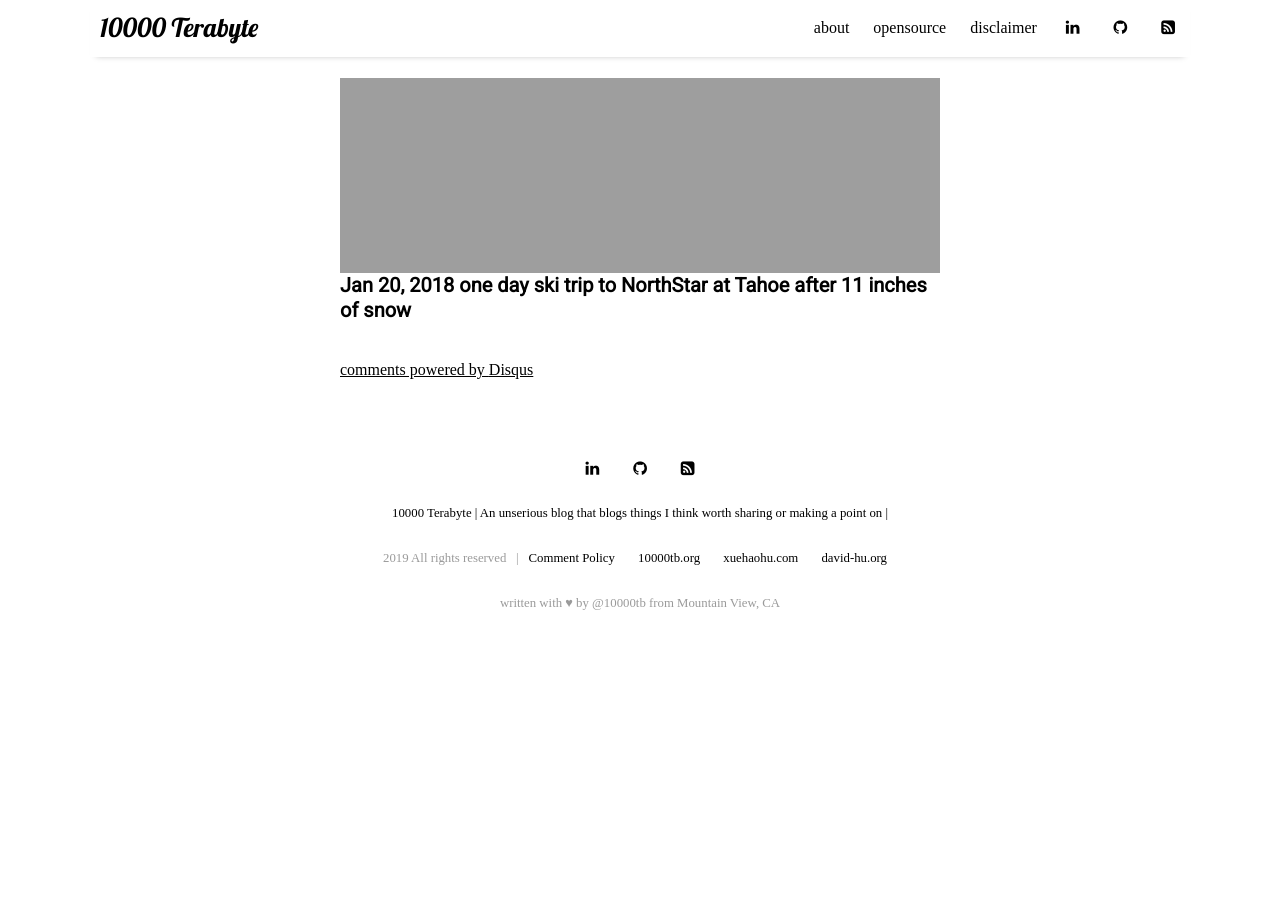
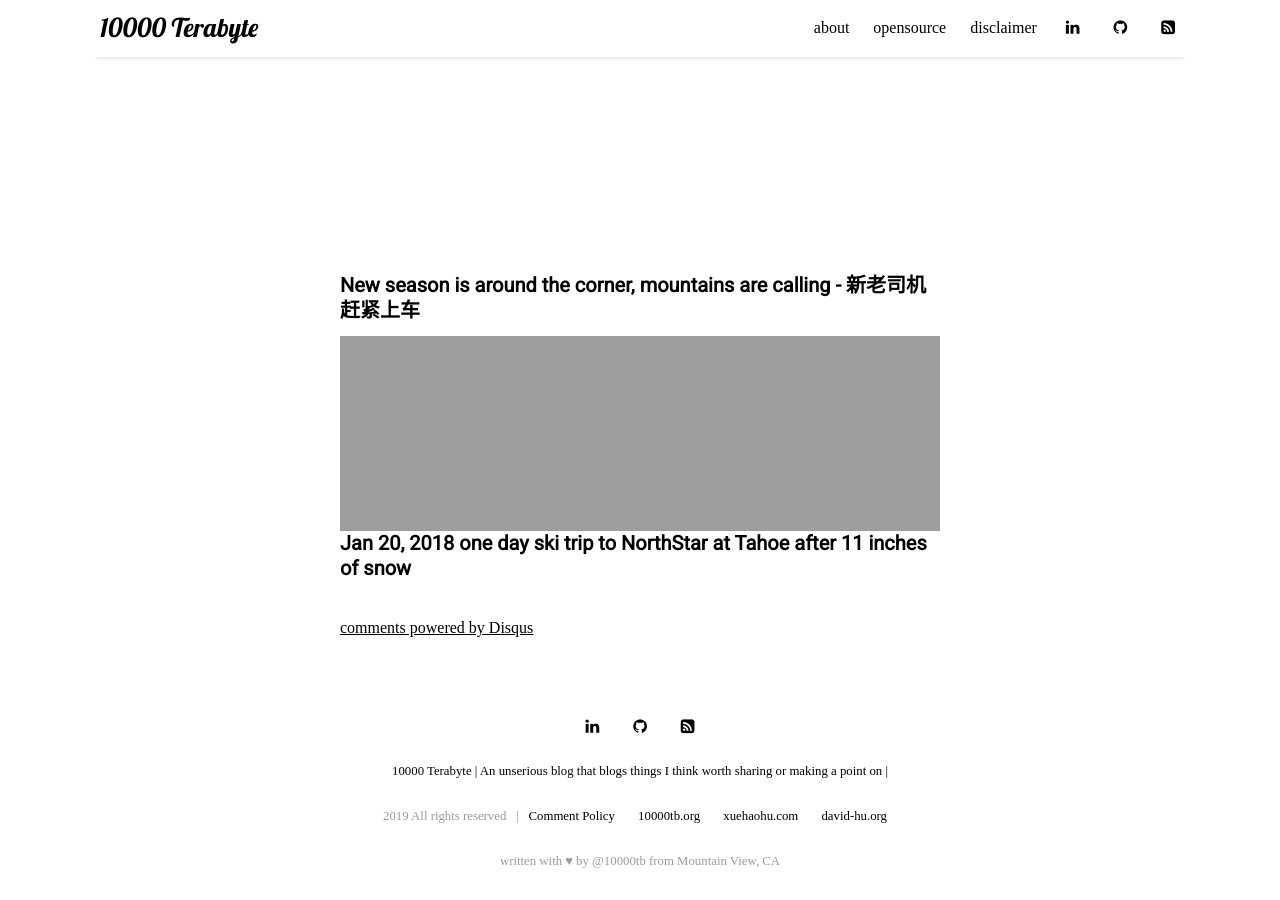
Before and after one commit to 10000TB/10000TB.github.io, a Jekyll site: the page built from _posts/2017-12-26-Ski-Trip-at-Tahoe-California.md, in a window 1280 px wide and 900 px high, scrolled down 894 px. Built offline with Jekyll 4.4.1, drawn with Linux system fonts in a browser that asks for light colours; nearby versions of some CDN libraries; some web fonts are replaced; comment, search, counter and statistics services are not loaded; before the commit the page ends 1536 px from its top, so only the background shows below that; some of the changed lines change nothing that is shown.

Commit message:
[new post]  new season is around the corner.

```diff
--- a/_posts/2017-12-26-Ski-Trip-at-Tahoe-California.md
+++ b/_posts/2017-12-26-Ski-Trip-at-Tahoe-California.md
@@ -2,7 +2,7 @@
 layout: "post"
 title: "Dec 2017 Ski Trip at Tahoe, California"
 comments: true
-categories: Ski
+categories: ski
 tags: [ski, tahoe]
 image: tahoe_ski_down_hill_screenshot.png
 ---
--- /dev/null
+++ b/_posts/2019-11-27-new-season-coming-get-ready.md
@@ -0,0 +1,31 @@
+---
+layout: "post"
+title: "New season is around the corner, mountains are calling - 新老司机赶紧上车"
+categories: ski
+tags: [newseason, epic, ski, trip, planning]
+---
+
+It is that time again in the year, skiing/snowboarding time! Tahoe ski resorts' opening days
+are around the corner. Epic resorts like Heavenly is set to open on this Thursday, Kirkwood
+and Northstar on Friday. I have not checked IKON resorts, but they likely open around the same
+time or even earlier. Other resorts outside these two major passes are also opening. I have heard
+ [Mammoth mountain](https://www.mammothmountain.com/) has been open for business for weeks for 2019/20
+season.
+
+I have some uncertainties around where I will be in the next few months, most likely east coast.
+But the excitement is real, I cant stop checking status of resorts and virtually planning I might go
+to this resort on this coming day. Besides, ski buddies are also calling and asking me to join their
+gang. To prepare for the new season, there are a lot to consider for an epic experience. It is worth
+putting together a summary of what past experiences are like for each resort, and what new updates each
+resort has to offer for the new season. Besides, other logistics like housing options, transportatio,
+weather, traffic, etc are unneglectable, especially when you are planning for a large group of people.
+
+
+
+
+
+Gear up, see you on the slopes
+
+
+References:
+1. [Mammoth mountain resorts](https://www.mammothmountain.com/)
```
